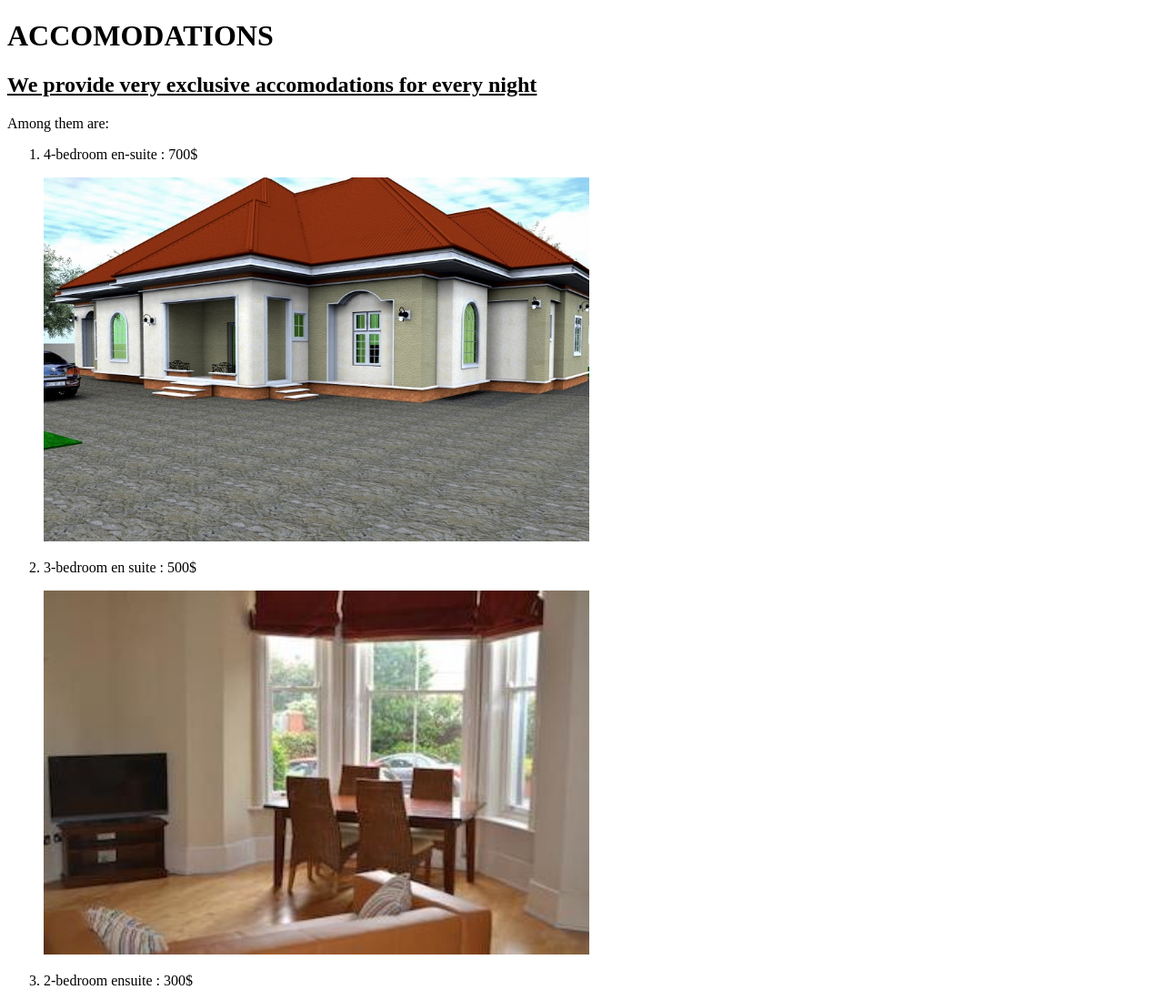
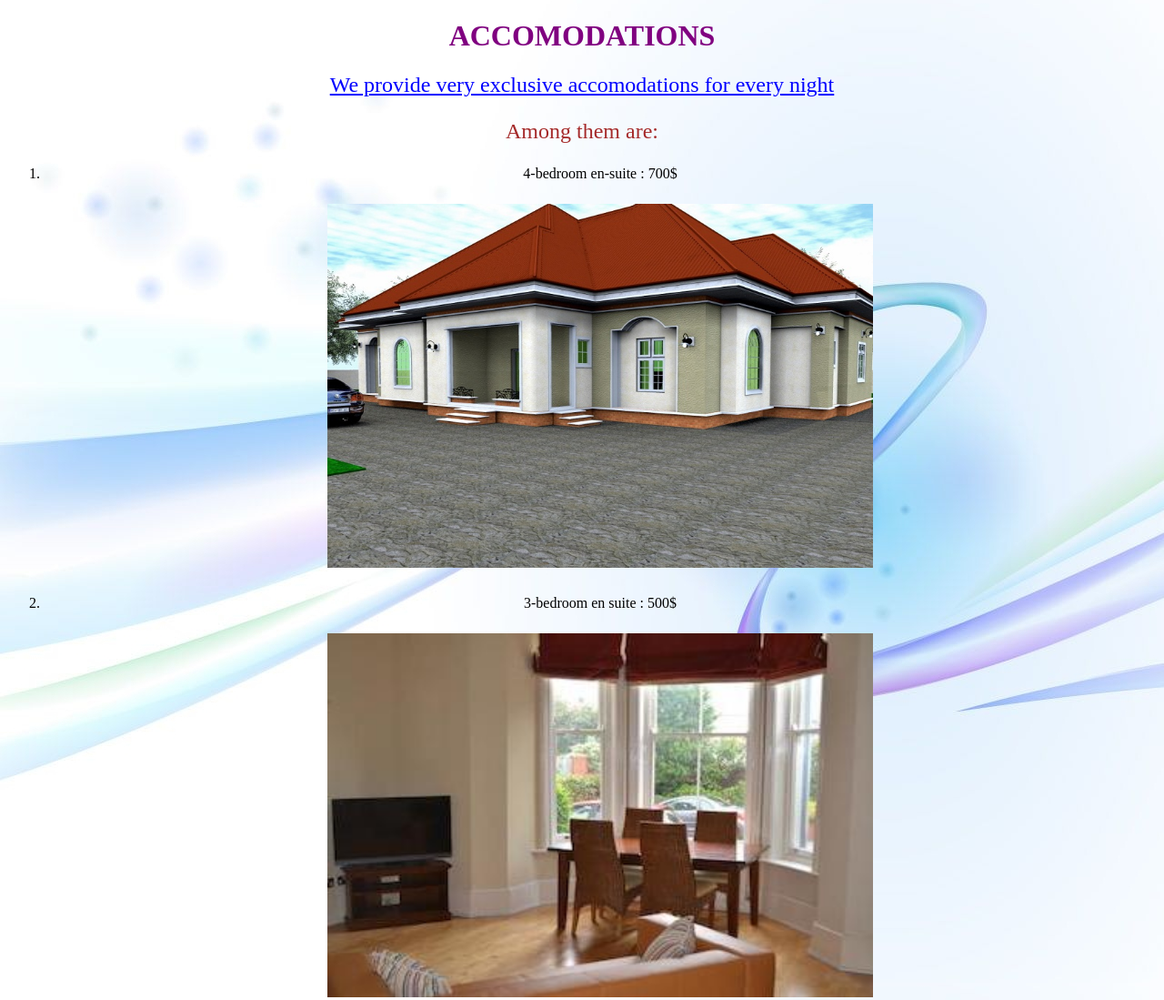
Before and after one commit to ekirira22/Resort-Website, a plain HTML site: page accomodations.html in a window 1280 px wide. Shown: the top 1099 px of the page at 91% size. Drawn offline with Linux system fonts and the light colour scheme.

Commit message:
add branch for resort css styles

```diff
--- a/accomodations.html
+++ b/accomodations.html
@@ -1,6 +1,7 @@
 <!DOCTYPE html>
 <html>
   <head>
+    <link href="css/styles.css" rel="stylesheet" type="text/css">
     <title>Accomodations</title>
   </head>
   <body>
--- a/css/styles.css
+++ b/css/styles.css
@@ -0,0 +1,24 @@
+body{
+  background-image: url(back.jpg);
+  text-align: center;
+}
+h1{
+  font-size: 2em;
+  color: purple;
+  font-weight: bold;
+}
+h2{
+  color: blue;
+  font-size: 1.5em;
+  font-weight: lighter;
+}
+p{
+  font-size: 1.5em;
+  color: brown;
+}
+ol{
+  text-align: center;
+}
+li{
+  text-align: center;
+}
```
Also changed, not shown: activities.html (+1 -0 lines), contacts.html (+1 -0 lines), index.html (+1 -0 lines), pictures.html (+1 -0 lines), travel.html (+1 -0 lines), css/back.jpg (added).
